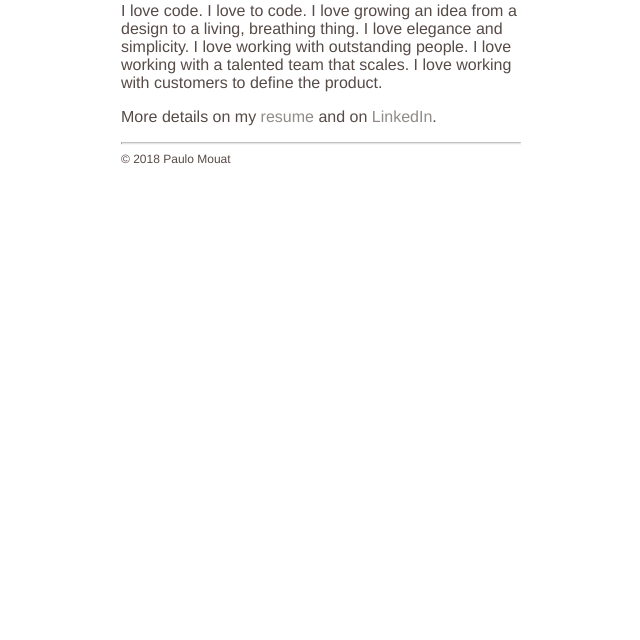
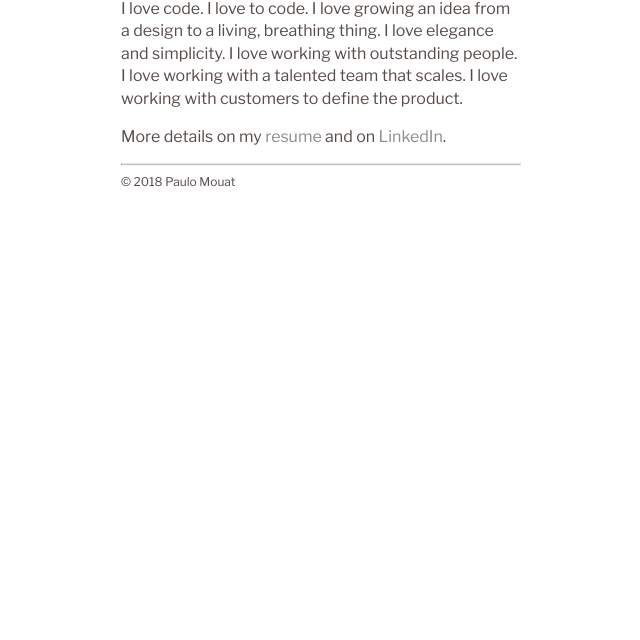
Before and after one commit to paulomouat/paulomouat.github.com, a plain HTML site: page index.html in a window 1280 px wide. Shown: the part 160-800 px from the top of the page, without its empty margins (319-959 px from the left). Drawn offline with nearby package versions, Linux system fonts and the light colour scheme.

Commit message:
Added Franklin font. Increased line height to 1.4.

```diff
--- a/index.html
+++ b/index.html
@@ -4,6 +4,7 @@
 	<head>
 		<title> Paulo Mouat | Software craftsman</title>
 		<link rel="stylesheet" href="style.css" />
+		<link href="https://fonts.googleapis.com/css?family=Libre+Franklin:400,700" rel="stylesheet" />
 	</head>
 
 	<body>
--- a/style.css
+++ b/style.css
@@ -1,6 +1,6 @@
 body {
     font-size: 16px;
-    font-family: Helvetica, Arial, Sans-Serif;
+    font-family: 'Libre Franklin', Helvetica, Arial, Sans-Serif;
     color: #564b47;
 }
 
@@ -11,6 +11,10 @@ a {
 
 a:hover {
 	text-decoration: underline;
+}
+
+p {
+    line-height: 1.4;
 }
 
 #page {
```
